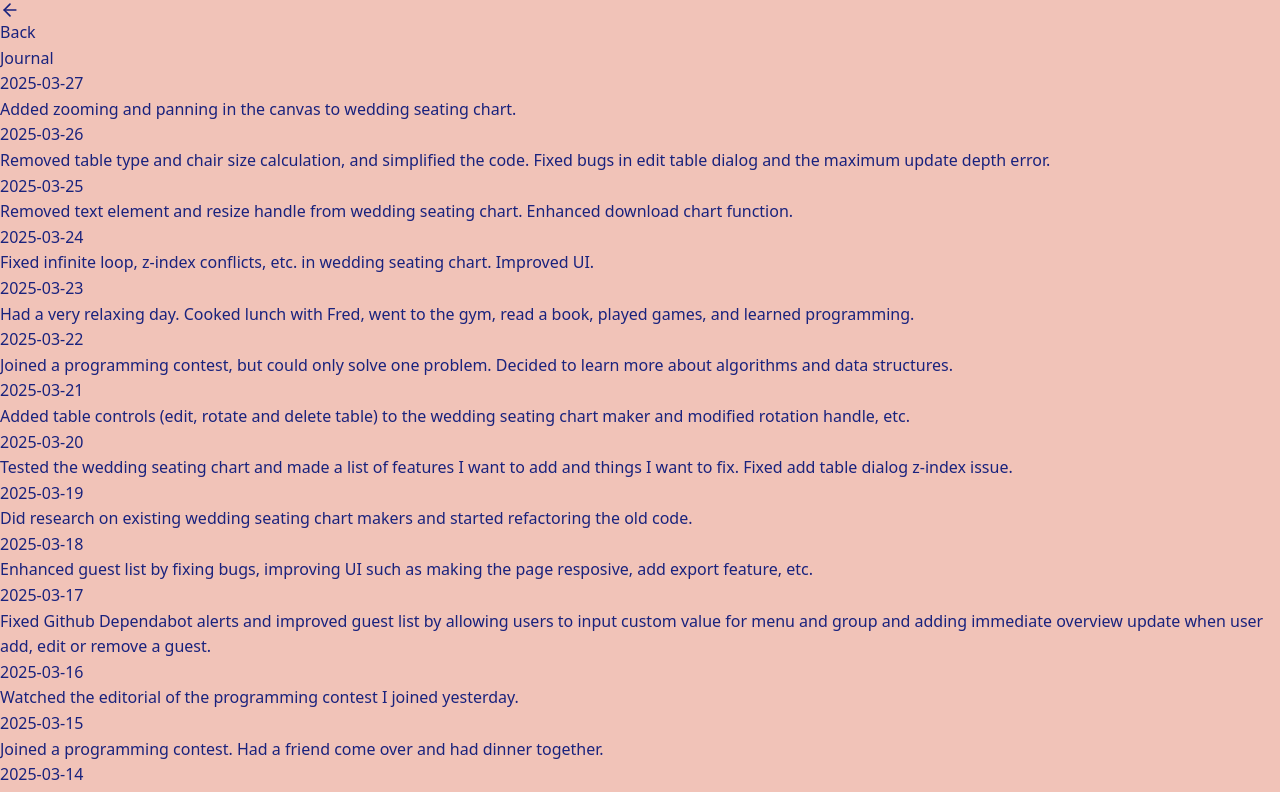
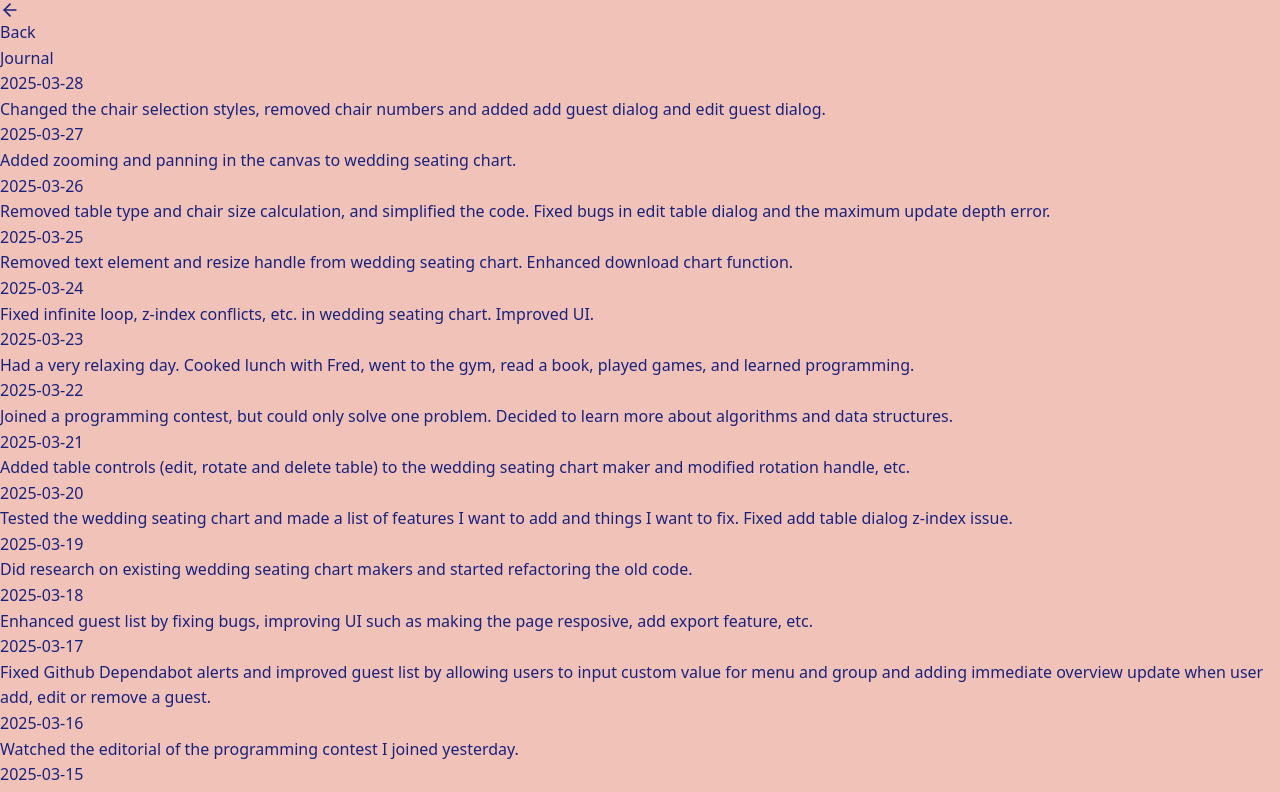
Before and after one commit to minamicode/minamicode.com, a Next.js app: page /journal in a window 1280 px wide. Shown: the top 792 px of the page. Built offline with nearby package versions, Linux system fonts and the light colour scheme.

Commit message:
add a journal entry

```diff
--- a/src/app/_components/JournalEntries.tsx
+++ b/src/app/_components/JournalEntries.tsx
@@ -6,6 +6,10 @@ type JournalEntry = {
 };
 
 const entries: JournalEntry[] = [
+  {
+    date: "2025-03-28",
+    text: "Changed the chair selection styles, removed chair numbers and added add guest dialog and edit guest dialog.",
+  },
   {
     date: "2025-03-27",
     text: "Added zooming and panning in the canvas to wedding seating chart.",
```
